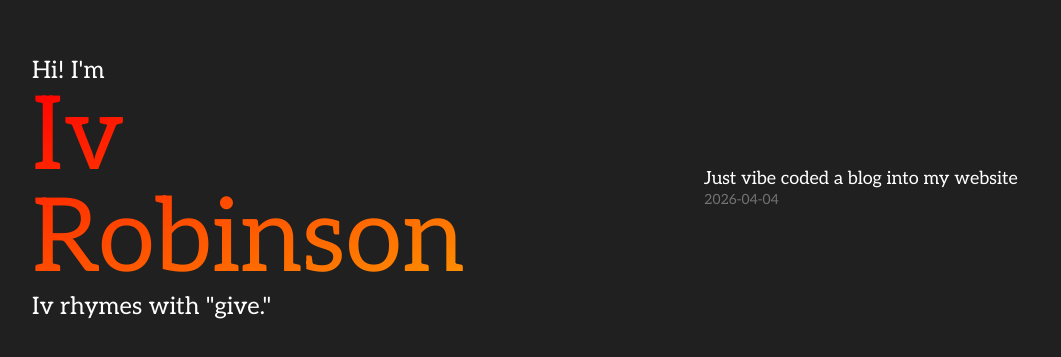
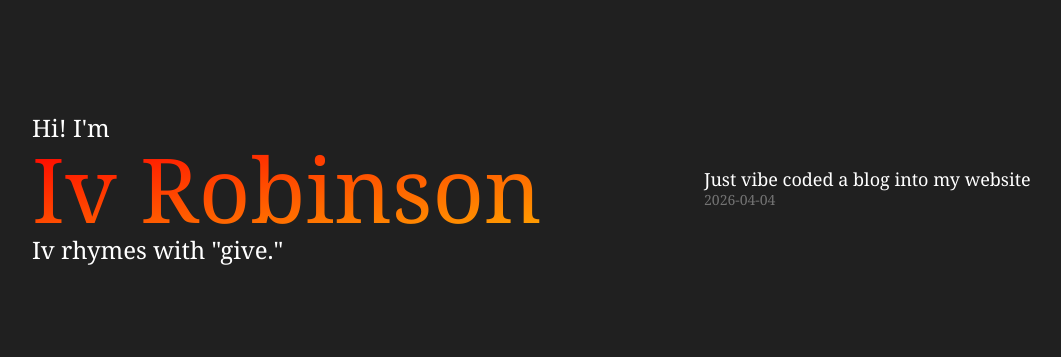
Before and after one commit to ivhacks/ivcodes, a Next.js app: page / in a window 1280 px wide. Shown: the part 211-568 px from the top of the page, without its empty margins (16-1077 px from the left). Built offline with nearby package versions, Linux system fonts and the light colour scheme.

Commit message:
corefonts

```diff
--- a/app/blog/[slug]/page.tsx
+++ b/app/blog/[slug]/page.tsx
@@ -17,8 +17,8 @@ export default async function BlogPostPage({ params }: { params: Promise<{ slug:
     <div className="min-h-screen flex justify-center py-8">
       <div className="px-5 w-full md:w-[60vw] pt-4">
         <FitTitle>{post.title}</FitTitle>
-        <p className="font-[Aleo] text-neutral-500 text-sm mb-6">{post.created}</p>
-        <article className="font-[Aleo] prose prose-invert prose-base md:prose-lg max-w-none leading-7 md:leading-8 prose-a:text-orange-500 prose-a:no-underline hover:prose-a:underline prose-pre:p-0 prose-pre:bg-transparent prose-pre:rounded-none prose-headings:mt-6 prose-headings:mb-2 prose-p:my-2 prose-ul:my-2 prose-li:my-0 prose-pre:my-3">
+        <p className="font-sans text-neutral-500 text-sm mt-3 mb-6">{post.created}</p>
+        <article className="font-sans prose prose-invert prose-base md:prose-lg max-w-none leading-7 md:leading-8 prose-a:text-orange-500 prose-a:no-underline hover:prose-a:underline prose-pre:p-0 prose-pre:bg-transparent prose-pre:rounded-none prose-headings:mt-6 prose-headings:mb-2 prose-p:my-2 prose-ul:my-2 prose-li:my-0 prose-pre:my-3">
           <ReactMarkdown components={{ code: CodeBlock }}>{post.content}</ReactMarkdown>
         </article>
       </div>
--- a/app/globals.css
+++ b/app/globals.css
@@ -14,13 +14,6 @@
   }
 }
 
-@font-face {
-  font-family: 'Aleo';
-  src: url('../fonts/Aleo-Regular.ttf') format('truetype');
-  font-weight: normal;
-  font-style: normal;
-}
-
 body {
   color: var(--foreground);
   margin: 0;
@@ -35,7 +28,7 @@ body {
 
 h1 {
   font-size: 8vw;
-  font-family: Aleo;
+  font-family: Georgia, serif;
   color: transparent;
   margin: 0;
   background: linear-gradient(to bottom right, red, orange);
@@ -43,6 +36,6 @@ h1 {
 }
 
 .intro{
-  font-family: Aleo;
+  font-family: Georgia, serif;
   color: white;
 }
--- a/app/page.tsx
+++ b/app/page.tsx
@@ -7,9 +7,9 @@ export default function Home() {
   return (
     <div className="h-screen flex flex-col md:flex-row">
       <div className="pt-12 pb-6 md:py-0 md:w-1/2 flex items-center">
-        <div className="px-8 md:px-12">
+        <div className="px-8 md:px-12 pr-12 md:pr-16">
           <p className="intro text-lg md:text-2xl">Hi! I'm</p>
-          <h1 className="leading-none text-5xl md:text-[8vw]">Iv Robinson</h1>
+          <h1 className="leading-none text-5xl md:text-[7vw]">Iv Robinson</h1>
           <p className="intro text-lg md:text-2xl">Iv rhymes with "give."</p>
         </div>
       </div>
@@ -17,8 +17,8 @@ export default function Home() {
         <nav className="flex flex-col gap-4 md:gap-6 px-8 md:pl-20 pb-8 md:pb-0">
           {posts.map(post => (
             <Link key={post.slug} href={`/blog/${post.slug}`} className="block no-underline px-6 py-3 -mx-6 md:w-96 hover:bg-black">
-              <p className="font-[Aleo] text-white text-lg m-0 leading-tight">{post.title}</p>
-              <p className="font-[Aleo] text-neutral-500 text-sm m-0">{post.created}</p>
+              <p className="font-serif text-white text-lg m-0 leading-tight">{post.title}</p>
+              <p className="font-serif text-neutral-500 text-sm m-0">{post.created}</p>
             </Link>
           ))}
         </nav>
--- a/components/fit-title.tsx
+++ b/components/fit-title.tsx
@@ -22,6 +22,9 @@ export default function FitTitle({ children }: { children: string }) {
         size -= 0.25
         el.style.fontSize = `${size}rem`
       }
+      // One extra step down for breathing room
+      size -= 0.25
+      el.style.fontSize = `${size}rem`
     }
 
     fit()
@@ -30,7 +33,7 @@ export default function FitTitle({ children }: { children: string }) {
   }, [children])
 
   return (
-    <h1 ref={ref} className="m-0 leading-tight text-[1.5em] md:whitespace-nowrap md:leading-none">
+    <h1 ref={ref} className="m-0 leading-tight text-[1.5em] md:whitespace-nowrap md:leading-[1.2] md:pb-1">
       {children}
     </h1>
   )
--- a/tailwind.config.ts
+++ b/tailwind.config.ts
@@ -8,6 +8,11 @@ const config: Config = {
   ],
   theme: {
     extend: {
+      fontFamily: {
+        sans: ['Arial', 'sans-serif'],
+        serif: ['Georgia', 'serif'],
+        mono: ['"Andale Mono"', 'monospace'],
+      },
       colors: {
         background: "var(--background)",
         foreground: "var(--foreground)",
```
Also changed, not shown: fonts/Aleo-Regular.ttf (deleted).
